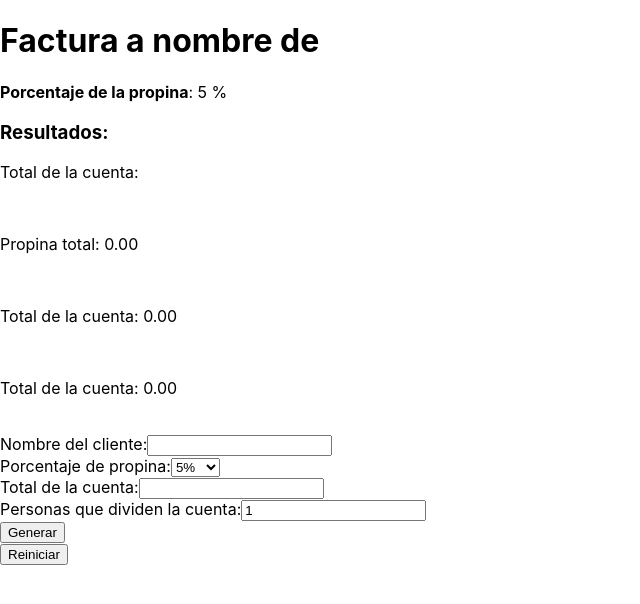
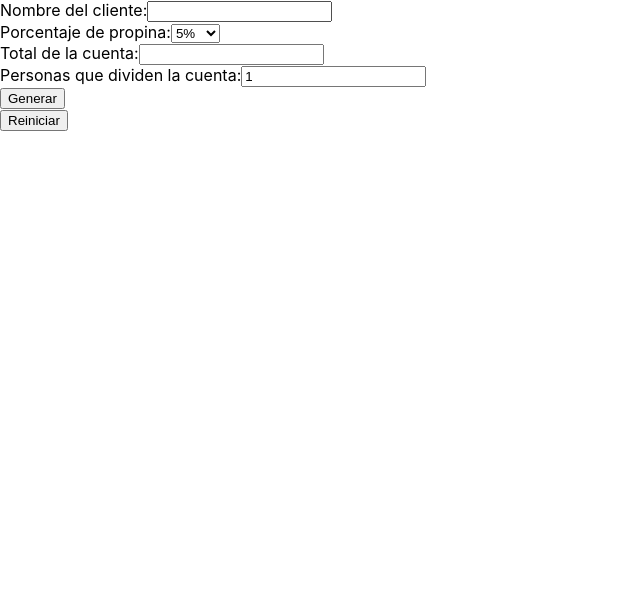
Before and after one commit to Javivi-bot/Facturas, a React (Create React App) app: page / in a window 1280 px wide. Shown: the top 604 px of the page, without its empty margins (0-640 px from the left). Built offline with nearby package versions, Linux system fonts and the light colour scheme.

Commit message:
finalestesi

```diff
--- a/src/App.css
+++ b/src/App.css
@@ -19,3 +19,9 @@
 .factura:hover{
   background-color: rgb(203, 225, 255);
 }
+
+@media print {
+  .no-print {
+    display: none !important;
+  }
+}
--- a/src/components/Componente1.jsx
+++ b/src/components/Componente1.jsx
@@ -29,7 +29,10 @@ export const Componente1 = (props) => {
   }
   return receipt ? (
     <div>
-      <InovoiceForm key={"edit-"+receipt.no} addReceipt={receipt => setReceipts(receipts.concat(receipt))} mode={"edit"} valuesToEdit={{
+      <InovoiceForm key={"edit-"+receipt.no} addReceipt={receipt => {
+        console.log(receipt);
+        setReceipts(receipts.concat(receipt))
+      }} mode={"edit"} valuesToEdit={{
                 client: receipt.client,
                 total : receipt.total,
                 tip: receipt.tip,
@@ -48,13 +51,13 @@ volver={volver}
           {receipts.map(receipt => (
               <div className="factura"
                 key={receipt.no} onClick={() => setReceipt(receipt)}>
-                <p className="fecha"><strong>Fecha:</strong> {receipt.fecha}</p>
-                <p><strong>Cliente: </strong> {receipt.cliente}</p>
+                <p className="fecha"><strong>Fecha:</strong> {receipt.date}</p>
+                <p><strong>Cliente: </strong> {receipt.client}</p>
                 <p><strong>No. Factura:</strong> {receipt.no}</p>
-                <p><strong>Total de cuenta: </strong> {Number(receipt.cuenta)}</p>
-                <p><strong>Establecimiento:</strong> {receipt.establecimiento}</p>
-                <p><strong>Propina:</strong> {Number(receipt.propina) * 100}%</p>
-                <p><strong>Personas:</strong> {receipt.personas}</p>
+                <p><strong>Total de cuenta: </strong> {Number(receipt.total)}</p>
+                <p><strong>Establecimiento:</strong> {receipt.establishment}</p>
+                <p><strong>Propina:</strong> {Number(receipt.tip) * 100}%</p>
+                <p><strong>Personas:</strong> {Number(receipt.people)}</p>
               </div>
           ))}
       </div>
--- a/src/components/invoice-form.jsx
+++ b/src/components/invoice-form.jsx
@@ -1,4 +1,5 @@
 import React, { useState } from 'react';
+import "../App.css";
 
 //PROPS:
 // {
@@ -20,27 +21,29 @@ export const InovoiceForm = (props) => {
   const [total, setTotal] = useState(props.valuesToEdit?.total ?? null);
   const [people, setPeople] = useState(props.valuesToEdit?.people ?? 1);
 
-  const propinaTotal = total * tip;
-  const propinaPorPersona = propinaTotal / people;
-  const totalGeneral = total + propinaTotal;
+
+  const propinaTotal = +total * +tip;
+  const propinaPorPersona = +propinaTotal / people;
+  const totalGeneral = +total + propinaTotal;
   const totalPorPersona = totalGeneral / people;
 
 
   function onCalculateClick() {
-    if(client === "" || isNaN(total) || people < 1 || total ===""){
+    if (client === "" || isNaN(total) || people < 1 || total === "") {
       alert("Ingresa valores validos")
     } else {
+
       const receiptNumber = Math.floor(Math.random() * 100000);
       const today = new Date();
       const localizedDate = today.toLocaleDateString();
 
 
-    props.addReceipt({ no: receiptNumber + "ABC", establishment: "The Velvet", client: client, tip: tip, total: total, people: people, date: localizedDate})
+      props.addReceipt({ no: receiptNumber + "ABC", establishment: "The Velvet", client: client, tip: tip, total: total, people: people, date: localizedDate })
     }
 
   }
 
-  function onResetClick(){
+  function onResetClick() {
     setClient('')
     setTotal(null)
     setTip(0.05)
@@ -49,18 +52,26 @@ export const InovoiceForm = (props) => {
 
   return (
     <>
+      {props.mode === "create" ? <>
 
+
+      </>: (<>
       <h1>Factura a nombre de {client}</h1>
       {/* <strong>Establecimiento</strong>: {receipt.establecimiento}<br /> */}
       {/* <strong>Numero de la factura</strong>: {receipt.no}<br /> */}
-      <strong>Porcentaje de la propina</strong>: {tip*100} %<br />
+      <strong>Porcentaje de la propina</strong>: {tip * 100} %<br />
+
 
 
       <h3>Resultados: </h3>
       <p>Total de la cuenta: {total}</p><br />
       <p>Propina total: {propinaTotal.toFixed(2)}</p><br />
-      <p>Total de la cuenta: {propinaPorPersona.toFixed(2)}</p><br />
-      <p>Total de la cuenta: {totalPorPersona.toFixed(2)}</p><br />
+      <p>Propina por persona: {propinaPorPersona.toFixed(2)}</p><br />
+      <p>Total por persona: {totalPorPersona.toFixed(2)}</p><br />
+      <h1>Seccion Editar</h1>
+
+      </>)
+      }
       <div>
         <label htmlFor="nombre_cliente" className="block text-sm font-medium text-gray-700 mb-1">
           Nombre del cliente:
@@ -124,6 +135,7 @@ export const InovoiceForm = (props) => {
       </div>
 
       {props.mode === "create" ? <>
+
         <button
           type="button"
           onClick={onCalculateClick}
@@ -140,16 +152,16 @@ export const InovoiceForm = (props) => {
           Reiniciar
         </button></> : <>
 
-      <button type="button" onClick={() => {props.volver?.()}} className="w-full bg-blue-600 text-white py-2 px-4 rounded-md hover:bg-blue-700 focus:outline-none focus:ring-2 focus:ring-blue-500 font-medium transition-colors">
+        <button type="button" onClick={() => { props.volver?.() }} className="w-full bg-blue-600 text-white py-2 px-4 rounded-md hover:bg-blue-700 focus:outline-none focus:ring-2 focus:ring-blue-500 font-medium transition-colors">
           Volver
         </button>
 
         <button type="button" onClick={() => {
-props.editReceipt?.({people, tip, total, client})
+          props.editReceipt?.({ people, tip, total, client })
         }} className="w-full bg-blue-600 text-white py-2 px-4 rounded-md hover:bg-blue-700 focus:outline-none focus:ring-2 focus:ring-blue-500 font-medium transition-colors">
-        Editar
+          Guardar Cambios
         </button>
-                </> }
+      </>}
     </>
   )
 }
```
Lines whose indentation alone changed are shown as unchanged.
